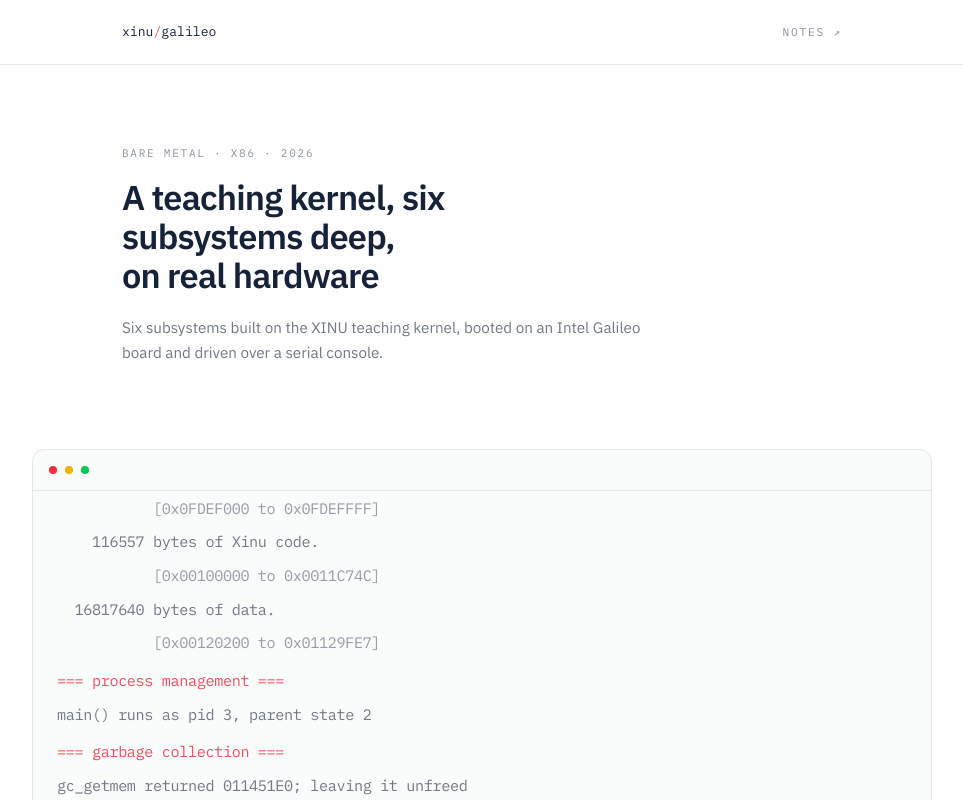
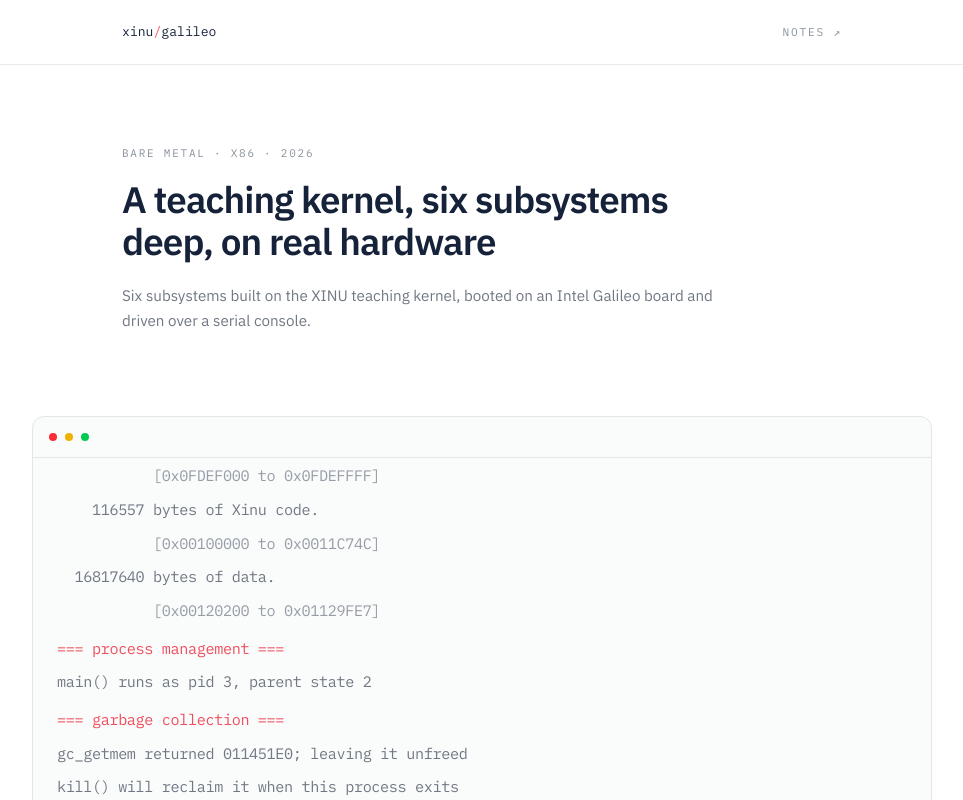
Before and after one commit to Irfan-Firosh/xinu-os, a Next.js app: page / in a window 1280 px wide. Shown: the top 800 px of the page, without its empty margins (158-1121 px from the left). Built offline with nearby package versions, Linux system fonts and the light colour scheme.

Commit message:
fix: give the headline the full column

```diff
--- a/app/page.tsx
+++ b/app/page.tsx
@@ -10,10 +10,10 @@ export default function Home() {
     <main className="mx-auto max-w-3xl px-6">
       <section className="pt-20 pb-16">
         <p className="label">Bare metal &middot; x86 &middot; 2026</p>
-        <h1 className="mt-4 max-w-[20ch] text-[2.15rem] font-semibold leading-[1.14] tracking-[-0.025em] text-ink-strong">
+        <h1 className="mt-4 text-[2.3rem] font-semibold leading-[1.16] tracking-[-0.025em] text-balance text-ink-strong">
           A teaching kernel, six subsystems deep, on real hardware
         </h1>
-        <p className="mt-5 max-w-[58ch] text-[0.95rem] leading-relaxed text-muted">
+        <p className="mt-5 max-w-[68ch] text-[0.95rem] leading-relaxed text-muted">
           Six subsystems built on the XINU teaching kernel, booted on an Intel
           Galileo board and driven over a serial console.
         </p>
```
